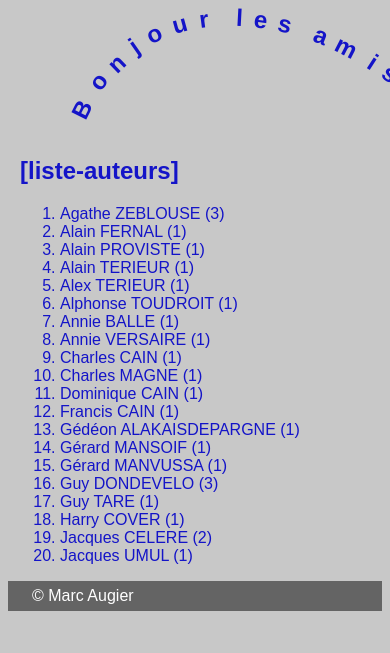
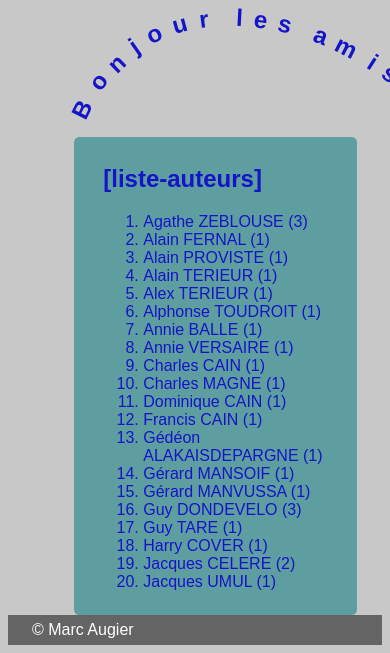
Before and after one commit to marcyves/blog, a PHP site: page / in a window 390 px wide; the page is wider, and only the part inside the window is pictured. Shown: the part 223-876 px from the top of that part. Before the commit the page ends 834 px from the top of that part, so only its background shows below. Run offline with PHP 8.4, Linux system fonts and the light colour scheme; data comes from the database, SQL or seed files in the repository; data that the repository does not hold is empty.

Commit message:
Boite responsive pour la liste d'auteurs

```diff
--- a/controleur/auteur.php
+++ b/controleur/auteur.php
@@ -5,7 +5,8 @@
  * (c) 2020
  */
 
-echo "<h2>".langue($langue,"liste-auteurs")."</h2>";
+echo "<div class='boite'>
+<h2>".langue($langue,"liste-auteurs")."</h2>";
 
 // Cette requête affiche uniquement les auteurs aui ont écrit un article
 $sql = "SELECT A.nom, prénom, count(R.id_article) AS compte
@@ -28,7 +29,7 @@ foreach ($dbh->query($sql) as $ligne) {
     }
     echo "<li>".$ligne['prénom']." ".$ligne['nom']."$tmp</li>";
 }
-echo "</ol>";
+echo "</ol></div>";
 
 // Debug
 if ($dbh->errorInfo()[0] != 0){
--- a/theme/base/style.css
+++ b/theme/base/style.css
@@ -31,7 +31,15 @@ footer{
     background-color: rgb(100,100,100);
     color: white;
 }
-
+.boite{
+    background-color: cadetblue;
+    border-radius: 4pt;
+    padding-top: 6pt;
+    padding-bottom: 6pt;
+    padding-left: 8%;
+    margin-left: 15%;
+    width:70%;
+}
 /*
 Généré automatiquement depuis https://csswarp.eleqtriq.com/
 */
```
